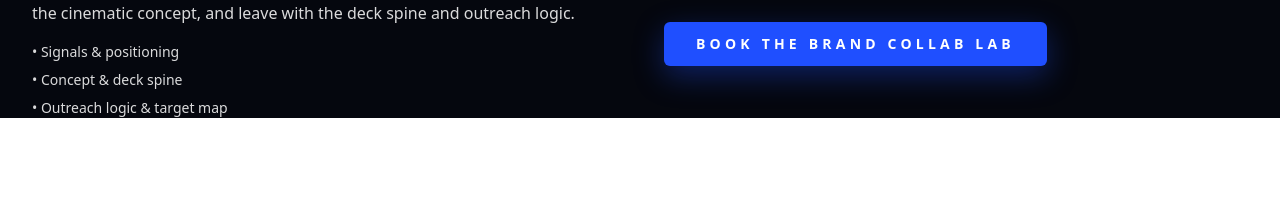
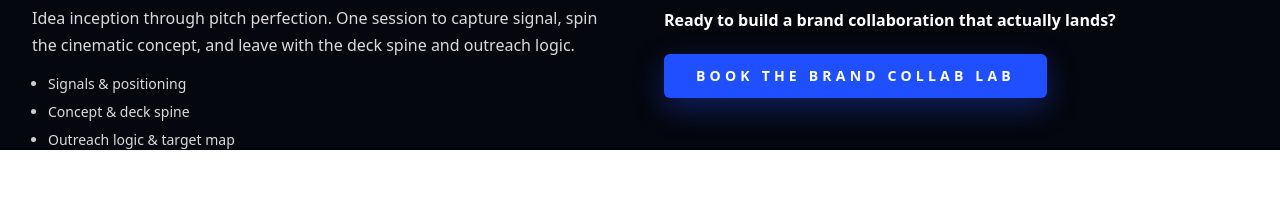
Before and after one commit to HassDhia/smarttechinvest-site, a Next.js app: page / in a window 1280 px wide. Shown: the part 1478-1678 px from the top of the page. Built offline with nearby package versions, Linux system fonts and the light colour scheme.

Commit message:
Updates for mobile

```diff
--- a/src/app/globals.css
+++ b/src/app/globals.css
@@ -312,6 +312,7 @@ a { text-decoration: none; }
 
 .section {
   margin-block: var(--section-padding-mobile);
+  scroll-margin-top: 80px;
 }
 
 @media (min-width: 768px) {
--- a/src/app/page.tsx
+++ b/src/app/page.tsx
@@ -27,7 +27,7 @@ export default function Home() {
 
   return (
     <div className="font-sans bg-[#03060C] text-white">
-      <section className="section relative overflow-hidden border-b border-white/10 bg-[#05070E] py-20">
+      <section className="section relative overflow-hidden border-b border-white/10 bg-[#05070E] pt-14 pb-20 lg:py-24">
         <Image
           src="/assets/hero/cityscape.jpg"
           alt="City skyline at dusk"
@@ -36,12 +36,12 @@ export default function Home() {
           priority
         />
         <div className="absolute inset-0 bg-gradient-to-b from-[rgba(0,0,0,0.45)] via-[rgba(3,6,12,0.65)] to-[#03060C]" />
-        <div className="container relative z-10 max-w-5xl space-y-8">
+        <div className="container relative z-10 max-w-5xl space-y-6 sm:space-y-8">
           <h1 className="headline-xl">Signal-driven brand collaborations</h1>
           <p className="body-lede text-white font-semibold">For operators and storytellers.</p>
           <Link
             href="/schedule"
-            className="inline-flex items-center justify-center rounded-md bg-[#1F4FFF] px-8 py-3 text-sm font-semibold uppercase tracking-[0.3em] text-white shadow-[0_10px_30px_rgba(31,79,255,0.35)]"
+            className="inline-flex w-full items-center justify-center rounded-md bg-[#1F4FFF] px-8 py-3 text-sm font-semibold uppercase tracking-[0.2em] text-white shadow-[0_10px_30px_rgba(31,79,255,0.35)] sm:w-auto sm:tracking-[0.3em]"
           >
             Book the brand collab lab
           </Link>
@@ -63,7 +63,7 @@ export default function Home() {
           <h2 className="mt-2 headline-lg">Weekly briefs built for cinematic decks.</h2>
         </div>
         {featuredBriefs.length > 0 ? (
-          <div className="grid gap-6 lg:grid-cols-3">
+          <div className="grid gap-6 sm:grid-cols-2 lg:grid-cols-3">
             {featuredBriefs.map((brief) => {
               const preview = brief.heroImage || "/assets/og/default-brief.png";
               const { label, dateTime } = formatBriefDate(brief.date);
@@ -113,9 +113,9 @@ export default function Home() {
               Idea inception through pitch perfection. One session to capture signal, spin the cinematic concept,
               and leave with the deck spine and outreach logic.
             </p>
-            <ul className="space-y-2 text-white/85 text-sm">
+            <ul className="space-y-2 pl-4 text-white/85 text-sm marker:text-white/80 list-disc">
               {labDeliverables.map((item) => (
-                <li key={item}>• {item}</li>
+                <li key={item}>{item}</li>
               ))}
             </ul>
           </div>
```
